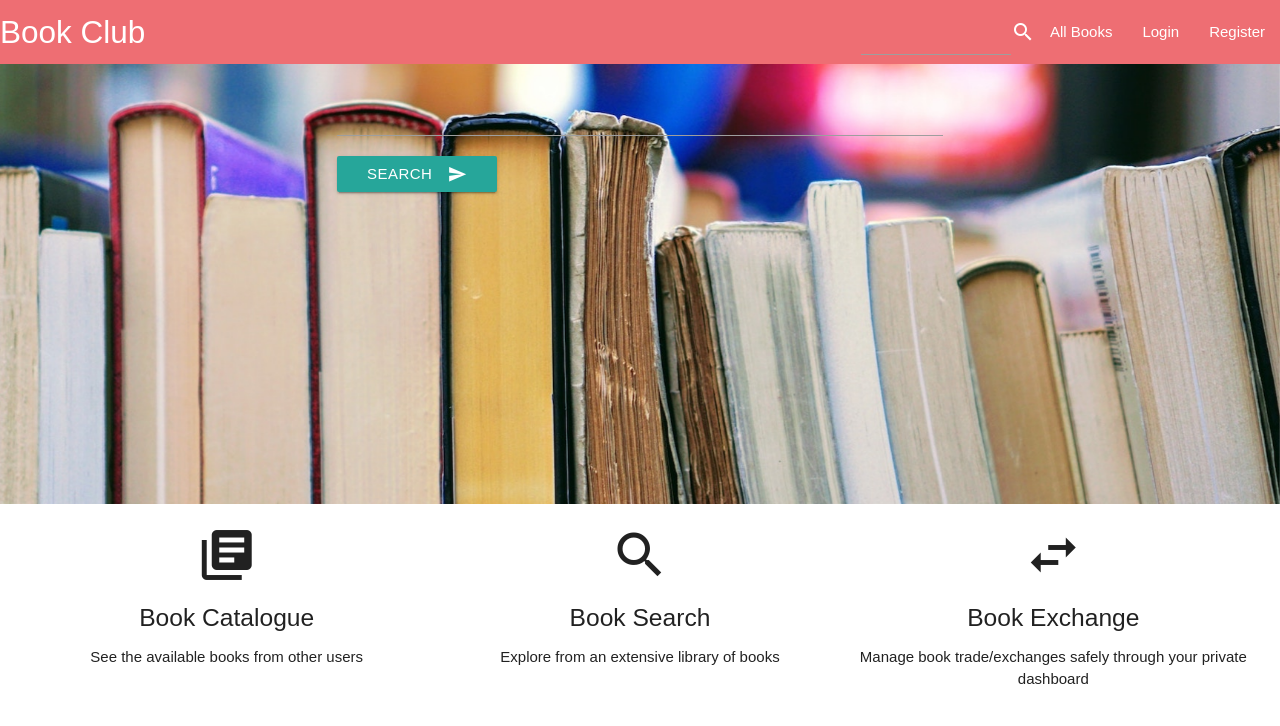
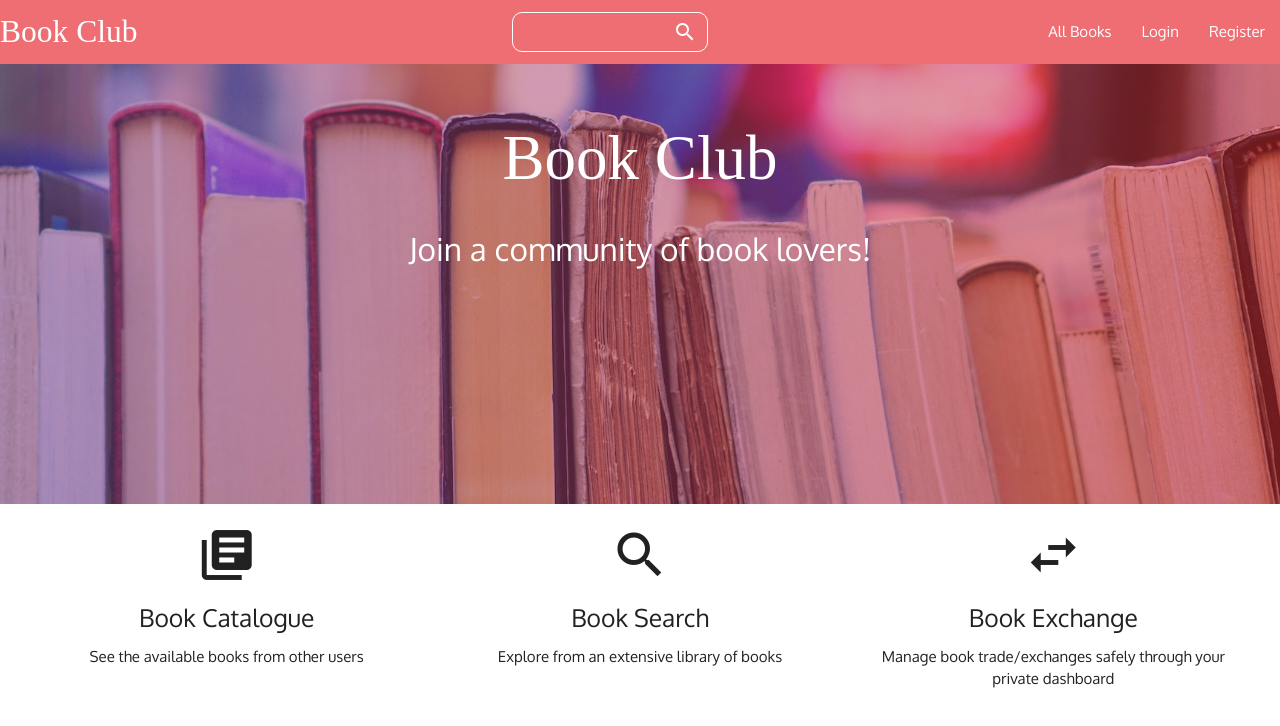
Before and after one commit to c-clin/book-club, a React (Create React App) app in the folder client/: page / in a window 1280 px wide. Shown: the top 726 px of the page. Built offline with nearby package versions, Linux system fonts and the light colour scheme; a web font is replaced by a local one.

Commit message:
styled landing page

```diff
--- a/client/public/index.html
+++ b/client/public/index.html
@@ -12,6 +12,7 @@
   <link rel="manifest" href="%PUBLIC_URL%/manifest.json">
   <link rel="shortcut icon" href="%PUBLIC_URL%/favicon.ico">
   <link href="https://fonts.googleapis.com/icon?family=Material+Icons" rel="stylesheet">
+  <link href="https://fonts.googleapis.com/css?family=Oxygen:300,400|Rye" rel="stylesheet">
   <!--
       Notice the use of %PUBLIC_URL% in the tags above.
       It will be replaced with the URL of the `public` folder during the build.
--- a/client/src/components/Dashboard.js
+++ b/client/src/components/Dashboard.js
@@ -3,7 +3,7 @@ import { connect } from 'react-redux';
 import * as actions from '../store/actions';
 import BookStatusItem from './books/BookStatusItem';
 
-import './books/BookItem.css';
+import '../css/BookItemContainer.css';
 
 export class Dashboard extends Component {
   componentDidMount = () => {
@@ -27,9 +27,10 @@ export class Dashboard extends Component {
 
     return (
       <div>
-        {/* TODO: add your pending and trade request on top */}
         {this.props.auth.user ? (
-          <span>Hello, {this.props.auth.user.name}!</span>
+          <span className="welcome-message">
+            Hello, {this.props.auth.user.name}!
+          </span>
         ) : null}
 
         <div className="BookItem-container">{renderContent}</div>
--- a/client/src/components/Header.js
+++ b/client/src/components/Header.js
@@ -94,15 +94,21 @@ class Header extends Component {
         {this.props.auth.isAuthenticated ? authDropdown : null}
         <nav>
           <div className="nav-wrapper">
-            <Link to="/" className="left brand-logo">
+            <Link to="/" className="left brand-logo header">
               Book Club
             </Link>
             {this.props.auth.isAuthenticated ? authLinks : guestLinks}
             <ul className="right">
-              <li>
-                <form className="book-search">
+              <li
+                style={{
+                  position: 'absolute',
+                  left: '40%'
+                }}
+              >
+                <form className="book-search valign-wrapper">
                   <input
-                    type="text"
+                    // type="text"
+                    // className="valign-wrapper"
                     onChange={this.inputChangeHandler}
                     style={{ width: '150px' }}
                     value={this.state.query}
--- a/client/src/components/Landing.js
+++ b/client/src/components/Landing.js
@@ -23,24 +23,9 @@ class Landing extends Component {
         <div className="row landing-container">
           <form className="col s12">
             <div className="row">
-              <div className="input-field col s6 offset-s3">
-                <div>
-                  <input
-                    type="text"
-                    value={this.state.query}
-                    onChange={this.inputChangeHandler}
-                  />
-                  <span>
-                    <button
-                      className="btn waves-effect waves-light"
-                      type="button"
-                      onClick={this.searchBookHandler}
-                    >
-                      Search
-                      <i className="material-icons right">send</i>
-                    </button>
-                  </span>
-                </div>
+              <div className="header col s6 offset-s3 center-align">
+                <h1>Book Club</h1>
+                <p>Join a community of book lovers!</p>
               </div>
             </div>
           </form>
--- a/client/src/components/books/BookStatusItem.js
+++ b/client/src/components/books/BookStatusItem.js
@@ -1,6 +1,7 @@
 import React, { Component } from 'react';
 import { connect } from 'react-redux';
 import * as actions from '../../store/actions';
+import '../../css/BookItem.css';
 
 export class BookStatusItem extends Component {
   actionBtn = () => {
@@ -26,15 +27,17 @@ export class BookStatusItem extends Component {
 
   render() {
     return (
-      <div style={{ width: '150px' }}>
-        <h5>{this.props.title}</h5>
-        <p>{this.props.author}</p>
-        <p>
+      <div className="BookItem">
+        <h5 className="book-item-title">{this.props.title}</h5>
+        <p className="book-item-author">By: {this.props.author}</p>
+        <p className="book-item-link">
           <a href={this.props.link} target="_blank">
             Website
           </a>
         </p>
-        <img src={this.props.image} alt={this.props.title} width="128" />
+        <div className="book-item-image">
+          <img src={this.props.image} alt={this.props.title} width="128" />
+        </div>
         {this.actionBtn()}
       </div>
     );
--- a/client/src/components/books/BookTradeItem.js
+++ b/client/src/components/books/BookTradeItem.js
@@ -1,6 +1,7 @@
 import React from 'react';
 import { connect } from 'react-redux';
 import * as actions from '../../store/actions';
+import '../../css/BookItem.css';
 
 const BookTradeItem = props => {
   let tradeBtn =
@@ -16,14 +17,16 @@ const BookTradeItem = props => {
     ) : null;
 
   return (
-    <div style={{ width: '150px' }}>
-      <h5>{props.title}</h5>
-      <p>{props.author}</p>
-      <p>
+    <div className="BookItem">
+      <h5 className="book-item-title">{props.title}</h5>
+      <p className="book-item-author">{props.author}</p>
+      <p className="book-item-link">
         <a href={props.link}>Website</a>
       </p>
-      <img src={props.image} alt={props.title} width="128" />
-      <p>Owner: {props.username} </p>
+      <div className="book-item-image">
+        <img src={props.image} alt={props.title} width="128" />
+      </div>
+      <p className="book-item-owner">Owned by: {props.username} </p>
       {tradeBtn}
       {onHoldText}
     </div>
--- a/client/src/components/books/BooksForTrade.js
+++ b/client/src/components/books/BooksForTrade.js
@@ -4,7 +4,7 @@ import { connect } from 'react-redux';
 import * as actions from '../../store/actions';
 import BookTradeItem from './BookTradeItem';
 
-import './BookItem.css';
+import '../../css/BookItemContainer.css';
 
 export class BooksForTrade extends Component {
   componentDidMount = () => {
--- /dev/null
+++ b/client/src/css/BookItem.css
@@ -0,0 +1,35 @@
+.BookItem {
+  width: 150px;
+  text-align: center;
+  padding: 10px;
+  background-color: #faded0;
+  margin: 10px;
+}
+
+.BookItem .book-item-title {
+  font-size: 1em;
+  margin: 5px 0px;
+}
+
+.BookItem .book-item-author {
+  font-size: 0.8em;
+  margin: 5px 0px;
+}
+
+.BookItem .book-item-link {
+  margin: 5px 0px;
+  color: #abcdef;
+}
+
+.BookItem .book-item-link a {
+  color: #abcdef;
+}
+
+.BookItem .book-item-image {
+  height: 200px;
+  position: relative;
+}
+
+.BookItem .book-item-owner {
+  font-size: 0.9em;
+}
--- a/client/src/components/books/BookItem.css
+++ b/client/src/css/BookItemContainer.css
@@ -5,3 +5,7 @@
   -ms-flex-wrap: wrap;
   flex-wrap: wrap;
 }
+
+.welcome-message {
+  font-size: 30px;
+}
--- a/client/src/css/Header.css
+++ b/client/src/css/Header.css
@@ -1,3 +1,12 @@
+* {
+  font-family: 'Oxygen', sans-serif;
+  box-sizing: border-box;
+}
+
+.Header .nav-wrapper .header {
+  font-family: 'Rye', cursive;
+}
+
 .Header .dropdown-content {
   /* display: block; */
   width: 140px;
@@ -7,3 +16,28 @@
   opacity: 1;
   transform: scaleX(1) scaleY(1);
 }
+
+.Header .book-search {
+  height: 40px;
+  padding: 10px;
+  margin-top: 12px;
+  border-radius: 10px;
+  border: 1px solid white;
+}
+
+.Header .book-search input {
+  border: 0;
+  margin: 0;
+  border-bottom: transparent;
+}
+
+.Header .book-search input:focus {
+  border-bottom: none;
+  box-shadow: none;
+}
+
+input:not([type]):focus:not([readonly]) {
+  border-bottom: none;
+  -webkit-box-shadow: none;
+  box-shadow: none;
+}
--- a/client/src/css/Landing.css
+++ b/client/src/css/Landing.css
@@ -1,7 +1,12 @@
 .Landing .landing-container {
   width: 100%;
   height: 55vh;
-  background: url(../assets/books.jpg); /* Photo by Tom Hermans on Unsplash */
+  background: linear-gradient(
+      to right,
+      rgba(123, 67, 151, 0.5),
+      rgba(220, 36, 48, 0.5)
+    ),
+    url(../assets/books.jpg); /* Photo by Tom Hermans on Unsplash */
   background-attachment: fixed;
   background-position: 50%;
   background-repeat: no-repeat;
@@ -9,6 +14,18 @@
   margin-bottom: 0;
 }
 
+.Landing .header h1 {
+  margin-top: 60px;
+  font-family: 'Rye', cursive;
+  color: white;
+}
+
+.Landing .header p {
+  text-align: center;
+  font-size: 2.1em;
+  color: white;
+}
+
 .Landing .features-container {
   padding: 20px;
   width: 100%;
```
